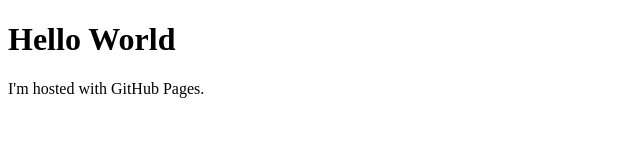
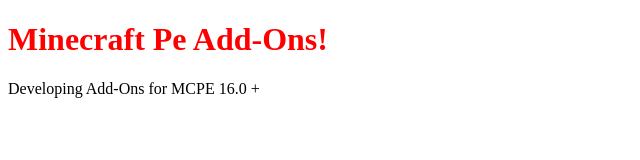
Before and after one commit to MinecraftPEAddons/Website, a plain HTML site: page index.html in a window 1280 px wide. Shown: the whole page, without its empty margins (0-640 px from the left). Drawn offline with Linux system fonts and the light colour scheme.

Commit message:
Update index.html

```diff
--- a/index.html
+++ b/index.html
@@ -4,7 +4,7 @@
 <title>Minecraft PE Add-Ons Home</title>
 </head>
 <body>
-<h1>Hello World</h1>
-<p>I'm hosted with GitHub Pages.</p>
+<h1><font color="red">Minecraft Pe Add-Ons!</font></h1>
+<p>Developing Add-Ons for MCPE 16.0 +</p>
 </body>
 </html>
```
